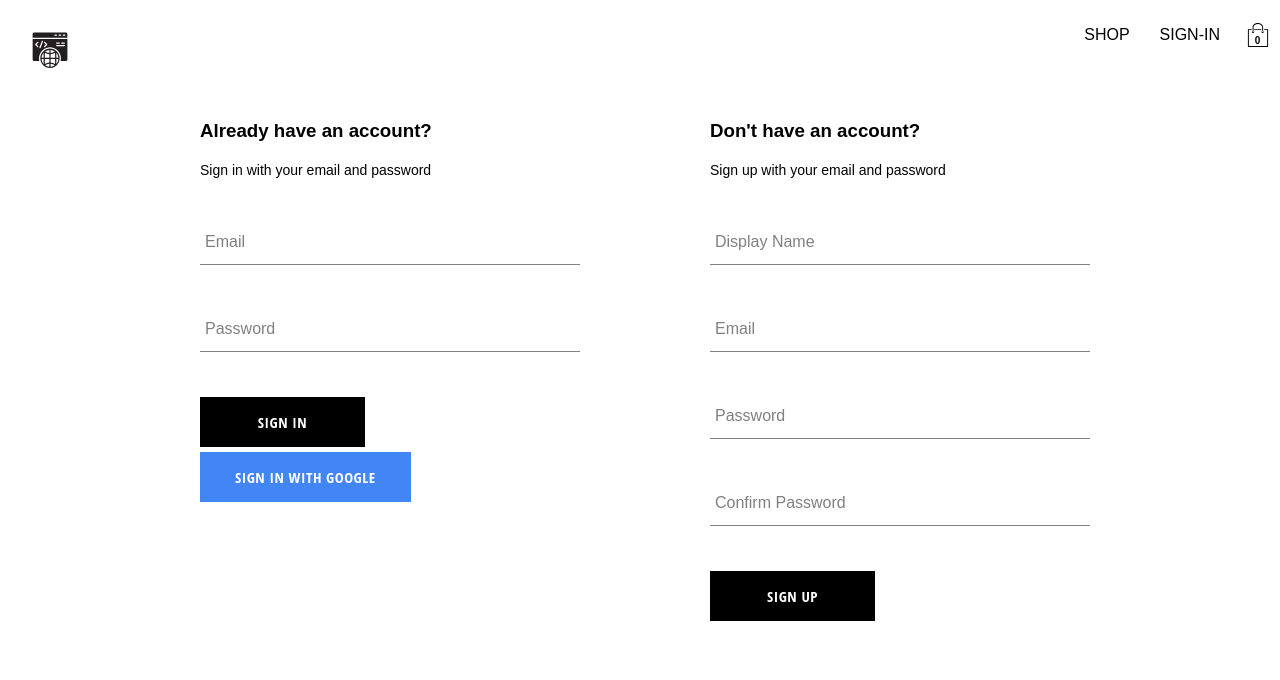
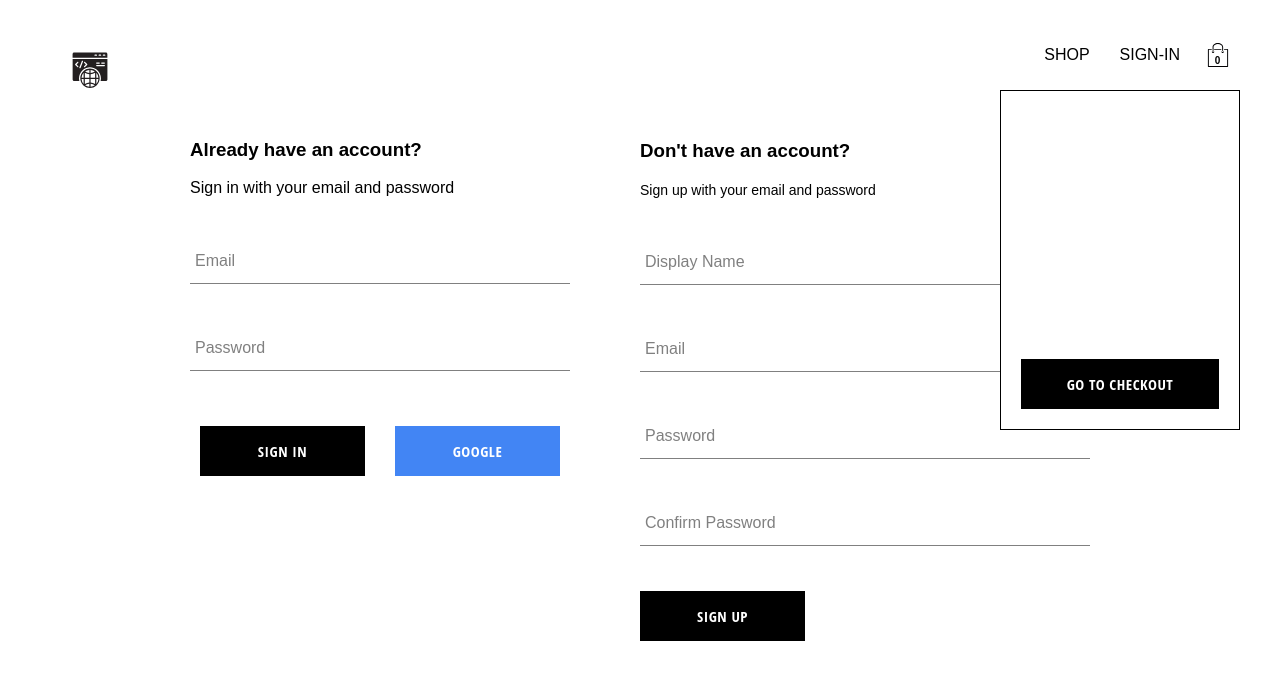
Before and after one commit to KQuiggins/React_TechShop, a React (Vite) app: page /auth in a window 1280 px wide. Shown: the top 680 px of the page. Built offline with nearby package versions, Linux system fonts and the light colour scheme; no server answers.

Commit message:
setup dropdown for cart icon

```diff
--- /dev/null
+++ b/src/components/cart-dropdown/cart-dropdown.component.jsx
@@ -0,0 +1,12 @@
+import Button from '../button/button.component';
+
+import './cart-dropdown.styles.scss';
+
+const CartDropdown = () => (
+  <div className='cart-dropdown-container'>
+    <div className='cart-items' />
+    <Button>GO TO CHECKOUT</Button>
+  </div>
+);
+
+export default CartDropdown;
--- /dev/null
+++ b/src/components/cart-dropdown/cart-dropdown.styles.scss
@@ -0,0 +1,29 @@
+.cart-dropdown-container {
+	position: absolute;
+	width: 240px;
+	height: 340px;
+	display: flex;
+	flex-direction: column;
+	padding: 20px;
+	border: 1px solid black;
+	background-color: white;
+	top: 90px;
+	right: 40px;
+	z-index: 5;
+
+	.empty-message {
+		font-size: 18px;
+		margin: 50px auto;
+	}
+
+	.cart-items {
+		height: 240px;
+		display: flex;
+		flex-direction: column;
+		overflow: scroll;
+	}
+
+	button {
+		margin-top: auto;
+	}
+}
--- a/src/components/sign-in-form/sign-in-form.component.jsx
+++ b/src/components/sign-in-form/sign-in-form.component.jsx
@@ -2,6 +2,7 @@ import { useState } from "react";
 
 import FormInput from "../form-input/form-input.component";
 import Button from "../../components/button/button.component";
+
 
 
 
@@ -11,6 +12,7 @@ import {
 } from "../../utils/firebase/firebase.utils";
 
 import "./sign-in-form.styles.scss";
+
 
 const defaultFormFields = {
 	email: "",
@@ -63,7 +65,7 @@ const SignInForm = () => {
 	};
 
 	return (
-		<div className="sign-up-container">
+		<div className="sign-in-container">
 			<h3>Already have an account?</h3>
 
 			<span>Sign in with your email and password</span>
@@ -85,14 +87,14 @@ const SignInForm = () => {
 					value={password}
 				/>
 
-				<div className="sign-up-button-container">
+				<div className="buttons-container">
 					<Button type="submit">Sign In</Button>
 					<Button
 						type="button"
 						buttonType="google"
 						onClick={googleSignIn}
 					>
-						Sign In with google
+						google
 					</Button>
 				</div>
 			</form>
--- a/src/components/sign-in-form/sign-in-form.styles.scss
+++ b/src/components/sign-in-form/sign-in-form.styles.scss
@@ -1,4 +1,4 @@
-.sign-up-container {
+.sign-in-container {
 	display: flex;
 	flex-direction: column;
 	width: 380px;
@@ -11,7 +11,10 @@
 		display: flex;
         justify-content: space-between;
 	}
+
 	button {
-		margin-bottom: 5px;
+		margin: 10px;
+
 	}
+
 }
--- a/src/index.scss
+++ b/src/index.scss
@@ -1,7 +1,7 @@
 body{
 
     margin: 0;
-
+    padding: 20px 40px;
     font-family: sans-serif;
     --webkit-font-smoothing: antialiased;
     --moz-osx-font-smoothing: grayscale;
--- a/src/routes/navigation/navigation.component.jsx
+++ b/src/routes/navigation/navigation.component.jsx
@@ -3,10 +3,9 @@ import { Fragment, useContext } from 'react';
 import CartIcon from './../../components/cart-icon/cart-icon.components.jsx';
 import { UserContext } from '../../context/user.context';
 import { signOutUser } from '../../utils/firebase/firebase.utils';
-
-
 import SvgComponent from '../../components/logo/logo.component';
 import './navigation.styles.scss'
+import CartDropdown from '../../components/cart-dropdown/cart-dropdown.component';
 
 
 
@@ -38,6 +37,7 @@ const Navigation = () => {
             <CartIcon />
 
           </div>
+          <CartDropdown />
         </div>
         <Outlet />
       </Fragment>
```
